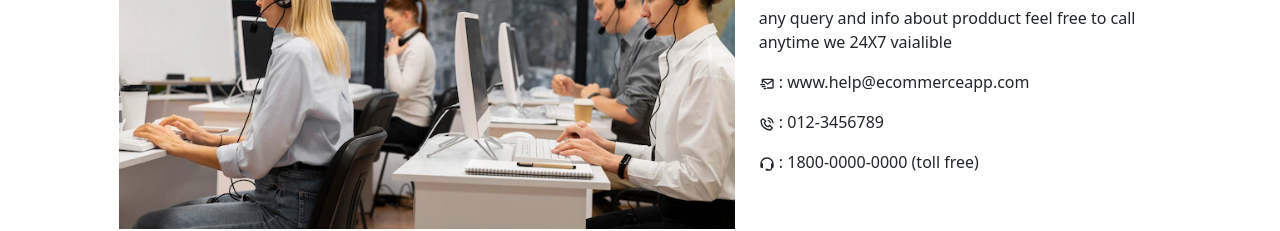
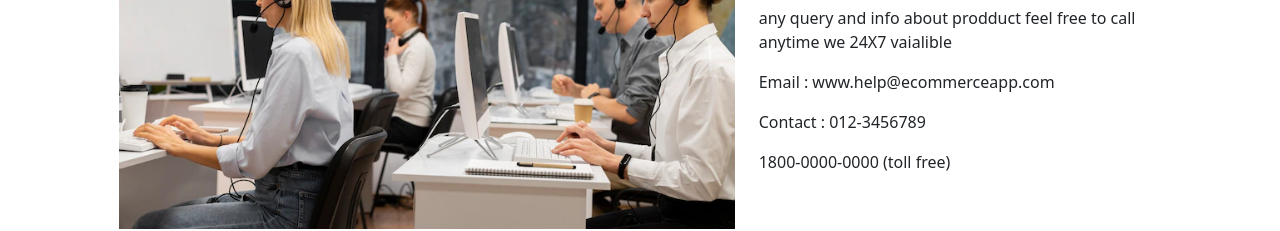
Before and after one commit to AfredHussain-T/Flipzone-Frontend, a React (Create React App) app: page /contact in a window 1280 px wide. Shown: the part 290-521 px from the top of the page. Built offline with nearby package versions, Linux system fonts and the light colour scheme; no server answers.

Commit message:
frontend-deploying

```diff
--- a/src/pages/Contact.js
+++ b/src/pages/Contact.js
@@ -1,6 +1,6 @@
 import React from "react";
 import Layout from "./../components/Layout/Layout";
-import { BiMailSend, BiPhoneCall, BiSupport } from "react-icons/bi";
+// import { BiMailSend, BiPhoneCall, BiSupport } from "react-icons/bi";
 const Contact = () => {
   return (
     <Layout title={'Contact Us - FlipZone'}>
@@ -19,13 +19,13 @@ const Contact = () => {
             vaialible
           </p>
           <p className="mt-3">
-            <BiMailSend /> : www.help@ecommerceapp.com
+            Email : www.help@ecommerceapp.com
           </p>
           <p className="mt-3">
-            <BiPhoneCall /> : 012-3456789
+            Contact : 012-3456789
           </p>
           <p className="mt-3">
-            <BiSupport /> : 1800-0000-0000 (toll free)
+            1800-0000-0000 (toll free)
           </p>
         </div>
       </div>
```
